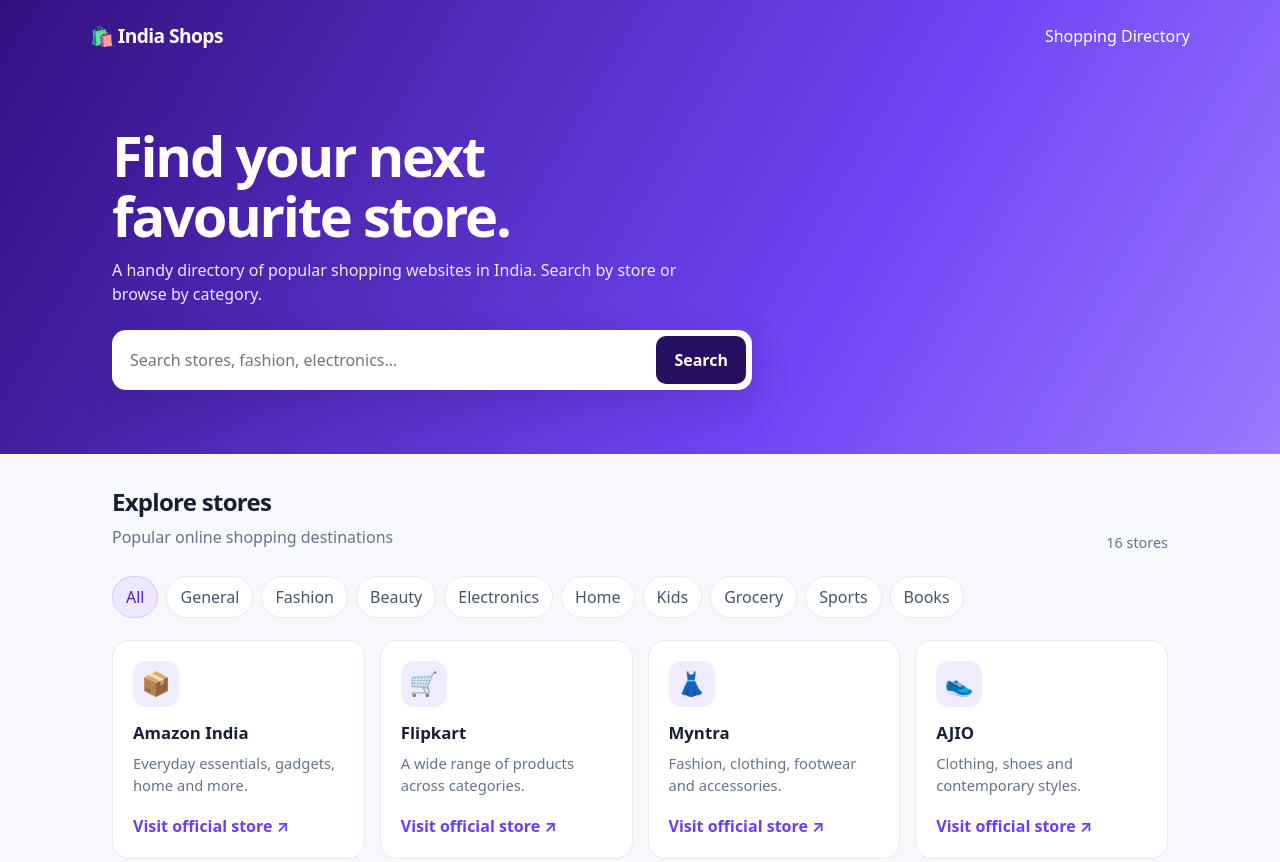
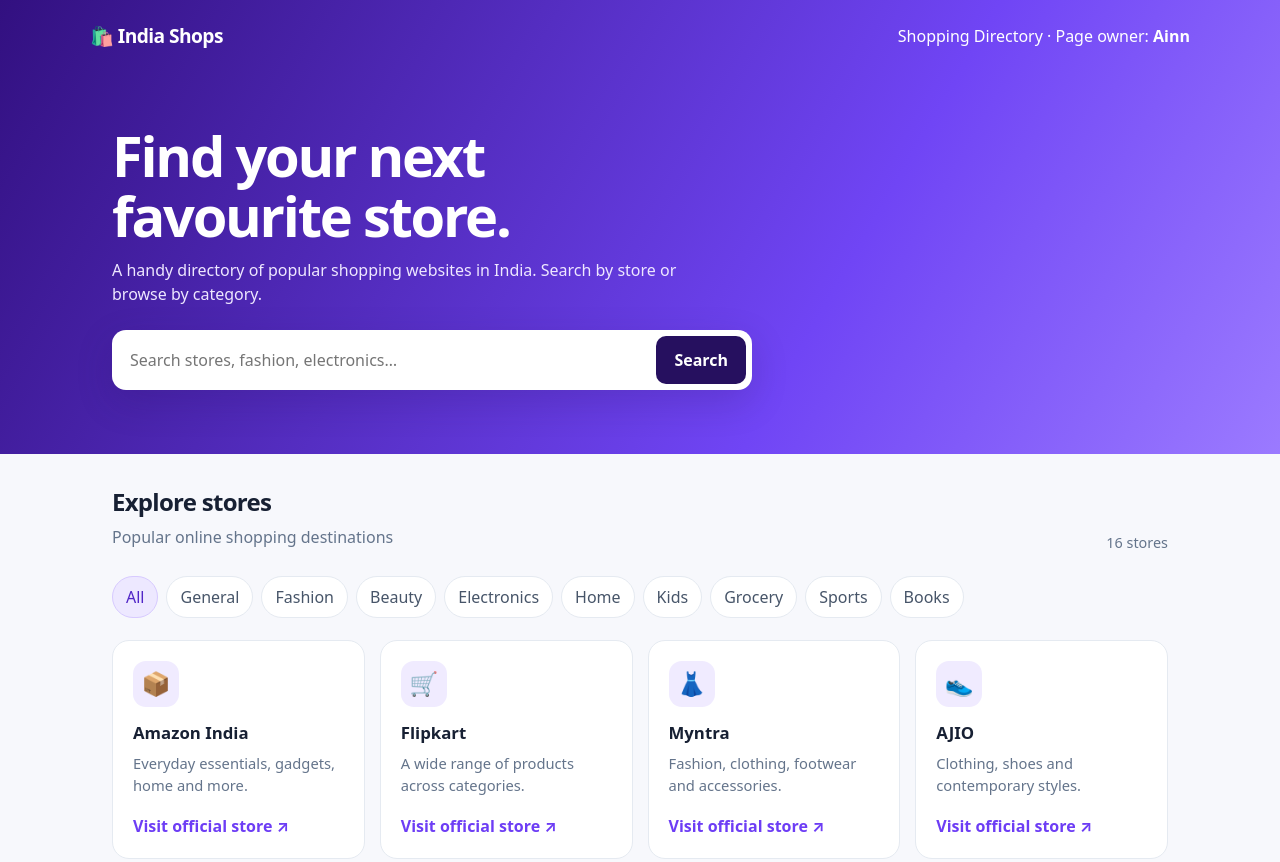
Before and after one commit to Ainn5/ShoppingDirectory, a plain HTML site: page index.html in a window 1280 px wide. Shown: the top 862 px of the page. Drawn offline with Linux system fonts and the light colour scheme.

Commit message:
Show page owner Ainn prominently in header and footer

```diff
--- a/index.html
+++ b/index.html
@@ -13,7 +13,7 @@
 </style>
 </head>
 <body>
-<header><nav><div class="logo">🛍️ India Shops</div><div>Shopping Directory</div></nav><div class="hero"><h1>Find your next<br>favourite store.</h1><p>A handy directory of popular shopping websites in India. Search by store or browse by category.</p><form class="search" id="searchForm"><input id="search" type="search" placeholder="Search stores, fashion, electronics…" aria-label="Search stores"><button type="submit">Search</button></form></div></header>
+<header><nav><div class="logo">🛍️ India Shops</div><div>Shopping Directory · Page owner: <strong>Ainn</strong></div></nav><div class="hero"><h1>Find your next<br>favourite store.</h1><p>A handy directory of popular shopping websites in India. Search by store or browse by category.</p><form class="search" id="searchForm"><input id="search" type="search" placeholder="Search stores, fashion, electronics…" aria-label="Search stores"><button type="submit">Search</button></form></div></header>
 <main><div class="section-head"><div><h2>Explore stores</h2><p>Popular online shopping destinations</p></div><span class="count" id="count" aria-live="polite"></span></div><div class="filters" id="filters"></div><section class="grid" id="stores" aria-label="Shopping stores"></section></main>
 <footer>Page owner: <strong>Ainn</strong> · Made for shoppers in India · Always check each store's official website for current prices and offers.</footer>
 <script>
```
